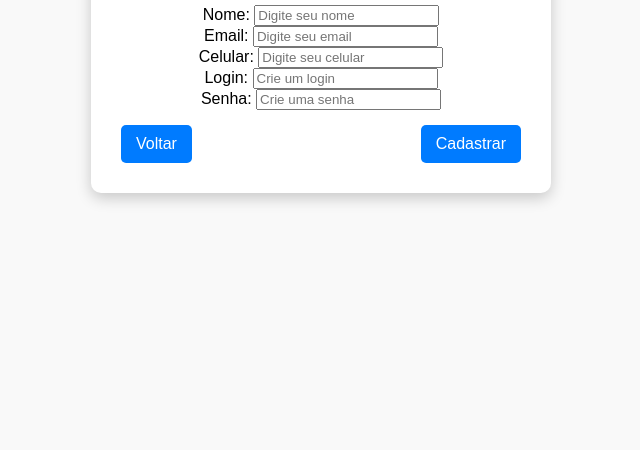
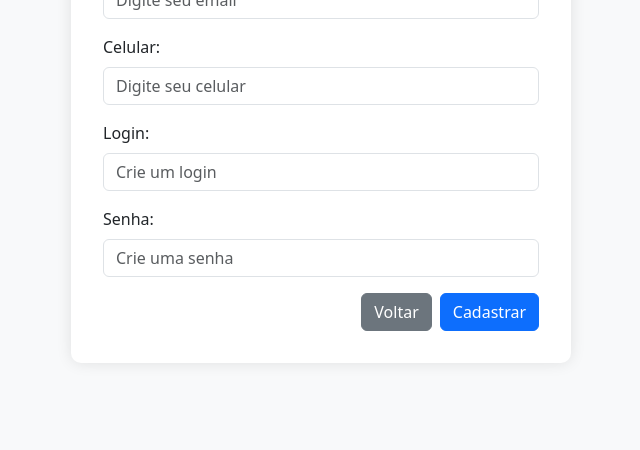
Before and after one commit to dudugudu/scrum, a website: page src/public/cadastro.html in a window 1280 px wide. Shown: the part 350-800 px from the top of the page, without its empty margins (319-959 px from the left). Drawn offline with nearby package versions, Linux system fonts and the light colour scheme.

Commit message:
Update cadastro.html

```diff
--- a/src/public/cadastro.html
+++ b/src/public/cadastro.html
@@ -4,36 +4,87 @@
     <meta charset="UTF-8">
     <meta name="viewport" content="width=device-width, initial-scale=1.0">
     <title>Cadastro de Usuário</title>
-    <link rel="stylesheet" href="styles.css">
+    <link href="https://cdnjs.cloudflare.com/ajax/libs/bootstrap/5.3.2/css/bootstrap.min.css" rel="stylesheet">
+    <style>
+        .container {
+            max-width: 500px;
+            margin-top: 2rem;
+            padding: 2rem;
+            background-color: #fff;
+            border-radius: 10px;
+            box-shadow: 0 0 15px rgba(0,0,0,0.1);
+        }
+        body {
+            background-color: #f8f9fa;
+            min-height: 100vh;
+            display: flex;
+            align-items: center;
+            justify-content: center;
+        }
+    </style>
 </head>
 <body>
     <div class="container">
-        <h2>Cadastro de Usuário</h2>
-        <form id="cadastroForm">
-            <label for="nome">Nome:</label>
-            <input type="text" id="nome" name="nome" placeholder="Digite seu nome">
-            <br>
-            <label for="email">Email:</label>
-            <input type="email" id="email" name="email" placeholder="Digite seu email">
-            <br>
-            <label for="celular">Celular:</label>
-            <input type="tel" id="celular" name="celular" placeholder="Digite seu celular">
-            <br>
-            <label for="login">Login:</label>
-            <input type="text" id="login" name="login" placeholder="Crie um login">
-            <br>
-            <label for="senha">Senha:</label>
-            <input type="password" id="senha" name="senha" placeholder="Crie uma senha">
-            <br>
-            <div class="buttons">
-                <button type="button" onclick="voltarLogin()">Voltar</button>
-                <button type="submit">Cadastrar</button>
+        <h2 class="text-center mb-4">Cadastro de Usuário</h2>
+        <form name="cadastroForm" id="cadastroForm">
+            <div class="mb-3">
+                <label for="nome" class="form-label">Nome:</label>
+                <input type="text" class="form-control" id="nome" name="name" placeholder="Digite seu nome">
+            </div>
+
+            <div class="mb-3">
+                <label for="email" class="form-label">Email:</label>
+                <input type="email" class="form-control" id="email" name="email" placeholder="Digite seu email">
+            </div>
+
+            <div class="mb-3">
+                <label for="celular" class="form-label">Celular:</label>
+                <input type="tel" class="form-control" id="celular" name="phone" placeholder="Digite seu celular">
+            </div>
+
+            <div class="mb-3">
+                <label for="login" class="form-label">Login:</label>
+                <input type="text" class="form-control" id="login" name="login" placeholder="Crie um login">
+            </div>
+
+            <div class="mb-3">
+                <label for="senha" class="form-label">Senha:</label>
+                <input type="password" class="form-control" id="senha" name="password" placeholder="Crie uma senha">
+            </div>
+
+            <div class="d-grid gap-2 d-md-flex justify-content-md-end">
+                <button type="button" class="btn btn-secondary" onclick="voltarLogin()">Voltar</button>
+                <button type="submit" class="btn btn-primary">Cadastrar</button>
             </div>
         </form>
     </div>
+
+    <script src="https://cdnjs.cloudflare.com/ajax/libs/bootstrap/5.3.2/js/bootstrap.bundle.min.js"></script>
     <script>
+        window.onload = () => {
+            document.getElementById("cadastroForm").onsubmit = (e) => {
+                e.preventDefault();
+                cadastrar();
+            }
+        };
+
         function voltarLogin() {
-            window.location.href = "index.html";
+            window.location.href = "/";
+        }
+
+        async function cadastrar() {
+            let formData = new FormData(document.getElementById("cadastroForm"));
+            const response = await fetch("/api/users/signup", {
+                method: "POST",
+                body: JSON.stringify({ ...Object.fromEntries(formData) }),
+                headers: { "Content-Type": "application/json" }
+            });
+            if (!response.ok) {
+                alert("Erro ao cadastrar");
+                return;
+            }
+            const data = await response.json();
+            voltarLogin();
         }
     </script>
 </body>
```
